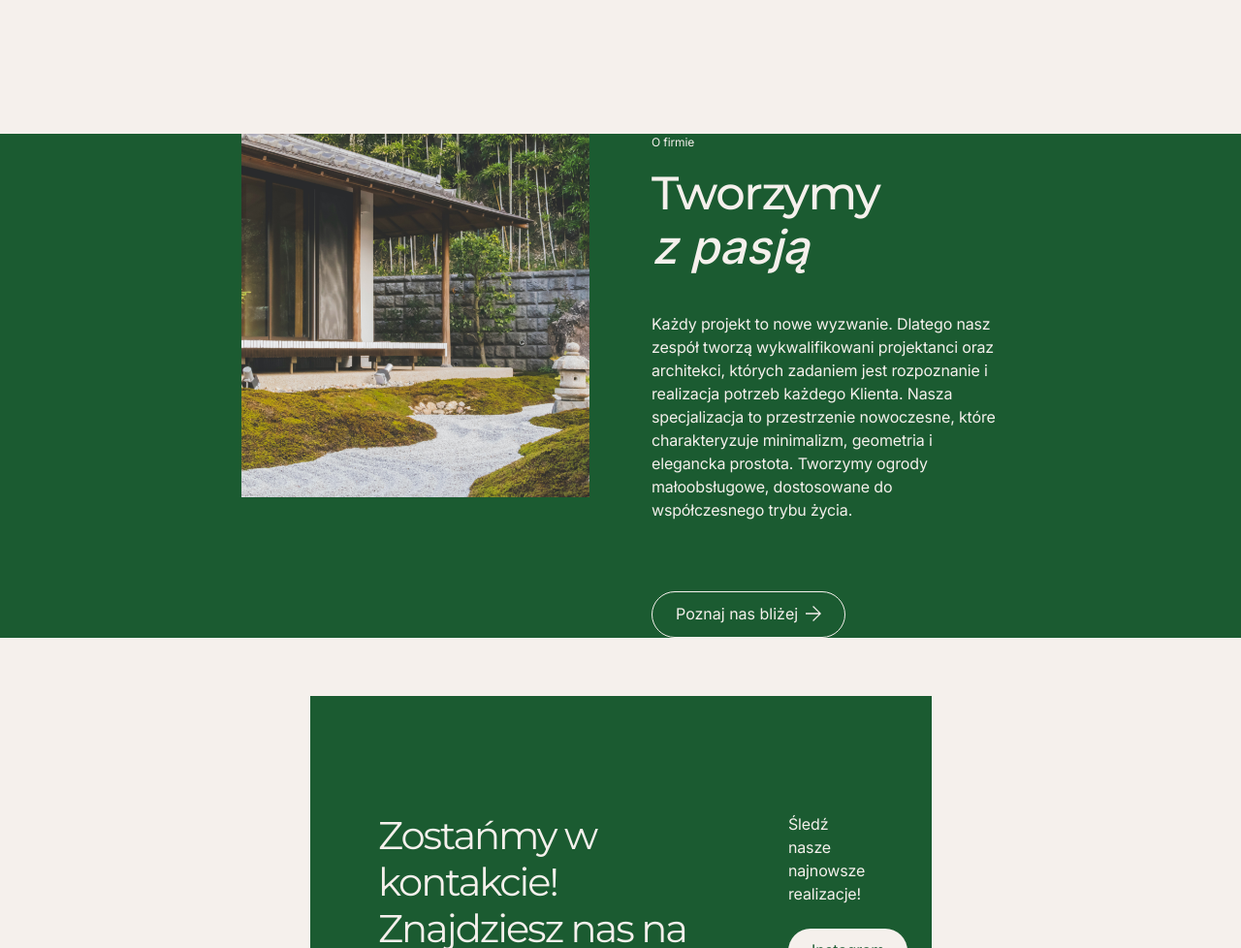
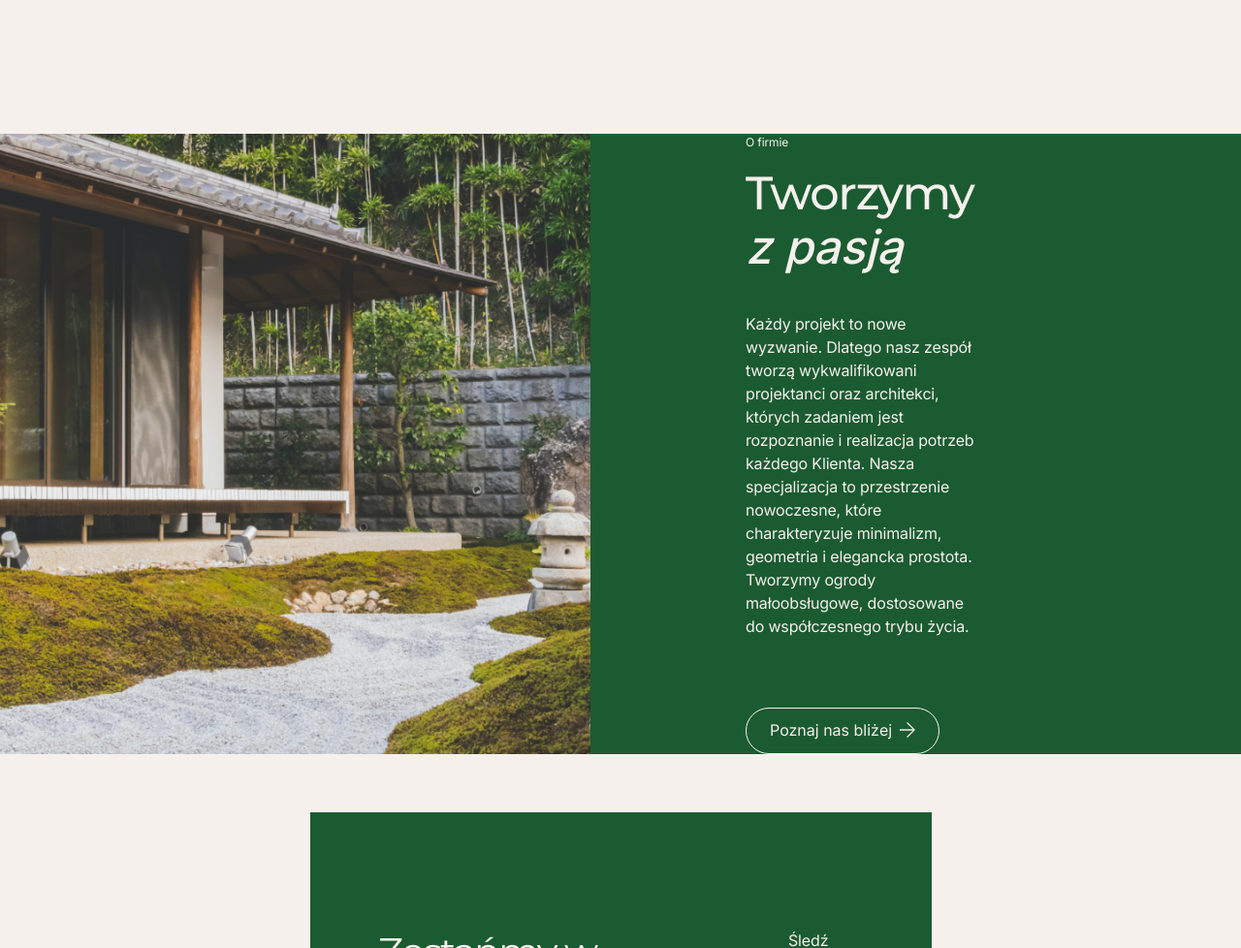
Before and after one commit to KlaudiaRutkowska/adrespect_recruitment, a website: page public/index.html in a window 1280 px wide. Shown: the part 1040-2018 px from the top of the page at 97% size. Drawn offline with nearby package versions, Linux system fonts and the light colour scheme; files that its build step writes are made by us from their sources.

Commit message:
Pinned photo to the left edge and added animation for button

```diff
--- a/public/css/tailwind.css
+++ b/public/css/tailwind.css
@@ -7,3 +7,9 @@
         font-family: 'Inter', system-ui, sans-serif;
     }
 }
+
+.grid-cols-bleed {
+    @apply grid-cols-[minmax(calc(calc(calc(100%_-_576px)_/_2)+calc(89px_-_.5rem)),calc(89px_-_.5rem))_repeat(12,_1fr)_minmax(calc(calc(calc(100%_-_576px)_/_2)+calc(89px_-_.5rem)),calc(89px_-_.5rem))];
+    @apply md:grid-cols-[minmax(calc(calc(calc(100%_-_960px)_/_2)+calc(89px_-_1.5rem)),calc(89px_-_1.5rem))_repeat(12,_1fr)_minmax(calc(calc(calc(100%_-_960px)_/_2)+calc(89px_-_1.5rem)),calc(89px_-_1.5rem))];
+    @apply lg:grid-cols-[minmax(calc(calc(calc(100%_-_1440px)_/_2)+calc(89px_-_4rem)),calc(89px_-_4rem))_repeat(12,_1fr)_minmax(calc(calc(calc(100%_-_1440px)_/_2)+calc(89px_-_4rem)),calc(89px_-_4rem))];
+}
--- a/public/index.html
+++ b/public/index.html
@@ -71,24 +71,30 @@
                     <ul
                         class="absolute flex flex-col w-screen max-w-[16rem] pointer-events-none invisible p-3 leading-tight align-middle transition-[visibility,opacity,transform] delay-[300ms,0ms,0ms] duration-300 ease-in-out translate-y-2 bg-white border rounded-lg shadow-sm opacity-0 -left-3 border-bright top-100 group-hover/dropdown:opacity-100 group-hover/dropdown:visible group-hover/dropdown:translate-y-0 group-hover/dropdown:delay-0 group-hover/dropdown:pointer-events-auto">
                         <li>
-                            <a href="#" class="flex items-center gap-4 p-3 transition-colors duration-200 bg-white rounded-lg group/item hover:bg-green hover:text-white">
-                                <div class="flex items-center justify-center transition-colors duration-200 rounded-lg bg-bright w-11 h-11 group-hover/item:bg-white">
+                            <a href="#"
+                                class="flex items-center gap-4 p-3 transition-colors duration-200 bg-white rounded-lg group/item hover:bg-green hover:text-white">
+                                <div
+                                    class="flex items-center justify-center transition-colors duration-200 rounded-lg bg-bright w-11 h-11 group-hover/item:bg-white">
                                     <img src="/images/pencil.png" alt="Projekty" class="w-1/2 h-auto" />
                                 </div>
                                 Projekty
                             </a>
                         </li>
                         <li>
-                            <a href="#" class="flex items-center gap-4 p-3 transition-colors duration-200 bg-white rounded-lg group/item hover:bg-green hover:text-white">
-                                <div class="flex items-center justify-center transition-colors duration-200 rounded-lg bg-bright w-11 h-11 group-hover/item:bg-white">
+                            <a href="#"
+                                class="flex items-center gap-4 p-3 transition-colors duration-200 bg-white rounded-lg group/item hover:bg-green hover:text-white">
+                                <div
+                                    class="flex items-center justify-center transition-colors duration-200 rounded-lg bg-bright w-11 h-11 group-hover/item:bg-white">
                                     <img src="/images/eye.png" alt="Wizualizacje" class="w-1/2 h-auto" />
                                 </div>
                                 Wizualizacje
                             </a>
                         </li>
                         <li>
-                            <a href="#" class="flex items-center gap-4 p-3 transition-colors duration-200 bg-white rounded-lg group/item hover:bg-green hover:text-white">
-                                <div class="flex items-center justify-center transition-colors duration-200 rounded-lg bg-bright w-11 h-11 group-hover/item:bg-white">
+                            <a href="#"
+                                class="flex items-center gap-4 p-3 transition-colors duration-200 bg-white rounded-lg group/item hover:bg-green hover:text-white">
+                                <div
+                                    class="flex items-center justify-center transition-colors duration-200 rounded-lg bg-bright w-11 h-11 group-hover/item:bg-white">
                                     <img src="/images/sparkles.png" alt="Realizacje" class="w-1/2 h-auto" />
                                 </div>
                                 Realizacje
@@ -216,9 +222,11 @@
         </section>
 
         <section id="about" class="bg-green text-bright">
-            <div class="container grid grid-cols-12 gap-x-[64px]">
-                <img class="col-span-6 col-start-1" src="images/about-company-photo.png" alt="">
-                <div class="flex flex-col items-start justify-center col-span-6 col-start-7">
+            <div class="grid grid-cols-bleed gap-x-[64px] max-h-[720px]">
+                <div class="col-span-7 max-h-[inherit]">
+                    <img class="object-cover w-full h-full" src="images/about-company-photo.png" alt="">
+                </div>
+                <div class="flex flex-col items-start justify-center col-span-6 col-start-8 pl-24">
                     <div>
                         <p class="text-xs leading-normal -tracking-[.12px]">O firmie</p>
                         <h2 class="mt-4 mb-10 text-5xl font-medium font-montserrat leading-[1.15] -tracking-[1.44px]">
@@ -233,13 +241,15 @@
                         </p>
                     </div>
 
-                    <button class="mt-4.5 border border-bright rounded-full px-6 pt-2.5 pb-3 flex flex-row gap-x-2 items-center justify-between">
+                    <button
+                        class="group/button mt-4.5 border transition-colors duration-200 border-bright rounded-full px-6 pt-2.5 pb-3 flex flex-row gap-x-2 items-center justify-between hover:bg-bright hover:text-green">
                         <span>
                             Poznaj nas bliżej
                         </span>
 
                         <svg width="16" height="16" viewBox="0 0 16 16" fill="none" xmlns="http://www.w3.org/2000/svg">
                             <path
+                                class="transition-colors duration-200 group-hover/button:fill-green"
                                 d="M7.99528 -1.20755e-06L7.09959 0.895696L13.5769 7.36358L-7.5502e-07 7.36358L-6.43745e-07 8.63642L13.5675 8.63642L7.09959 15.1043L7.99529 16L16 7.99529L7.99528 -1.20755e-06Z"
                                 fill="#F5F0EC" />
                         </svg>
```
